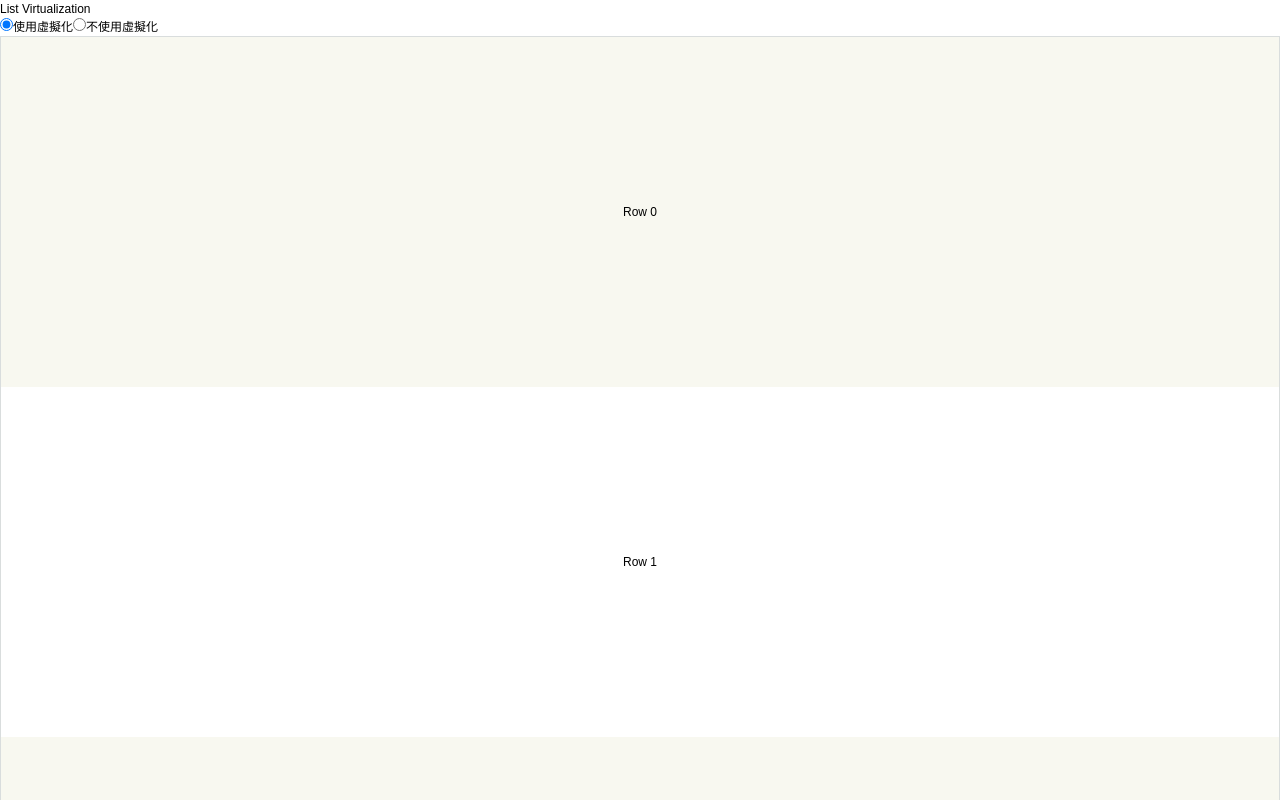
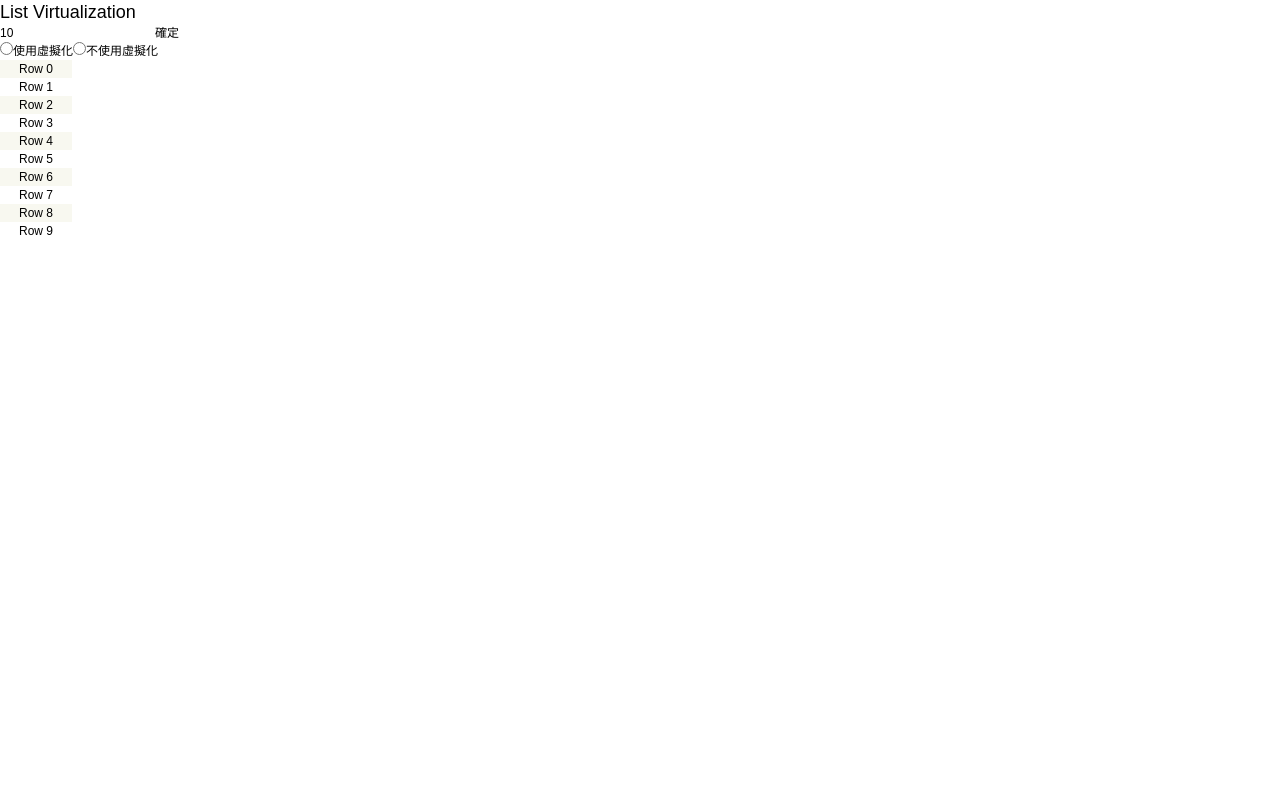
Before and after one commit to JuneLin2001/List-Virtualization-Discussion, a React (Vite) app: page /UsingRegularList in a window 1280 px wide. Built offline with nearby package versions, Linux system fonts and the light colour scheme; the HTML template or start-up script is replaced by a standard one.

Commit message:
feat: add input item count function

```diff
--- a/src/App.jsx
+++ b/src/App.jsx
@@ -1,37 +1,46 @@
-import React, { useState } from "react";
+import { Routes, Route } from "react-router-dom";
 import "../src/index.css";
 import UsingListVirtualization from "./UsingListVirtualization";
 import UsingRegularList from "./UsingRegularList";
+import Selector from "./Selector";
+import { useState } from "react";
 
 const App = () => {
-  const [showVirtualization, setShowVirtualization] = useState(true); // 狀態用來切換
+  const [tempItemCount, setTempItemCount] = useState(10);
+  const [itemCount, setItemCount] = useState(10);
+
+  const handleInputChange = (e) => {
+    const value = e.target.value;
+    if (/^\d*$/.test(value)) {
+      setTempItemCount(Number(value));
+    }
+  };
+
+  const handleApplyCount = () => {
+    setItemCount(tempItemCount);
+  };
 
   return (
     <>
-      <h1>List Virtualization</h1>
-      <div>
-        <label>
-          <input
-            type="radio"
-            value="virtualization"
-            checked={showVirtualization}
-            onChange={() => setShowVirtualization(true)} // 切換到虛擬化
-          />
-          使用虛擬化
-        </label>
-        <label>
-          <input
-            type="radio"
-            value="regular"
-            checked={!showVirtualization}
-            onChange={() => setShowVirtualization(false)} // 切換到不使用虛擬化
-          />
-          不使用虛擬化
-        </label>
-      </div>
-
-      {/* 根據狀態顯示相應的列表 */}
-      {showVirtualization ? <UsingListVirtualization /> : <UsingRegularList />}
+      <h1 className="w-full text-2xl">List Virtualization</h1>
+      <input
+        type="text"
+        value={tempItemCount}
+        onChange={handleInputChange}
+        placeholder="輸入數字"
+      />
+      <button onClick={handleApplyCount}>確定</button>
+      <Selector />
+      <Routes>
+        <Route
+          path="/UsingListVirtualization"
+          element={<UsingListVirtualization itemCount={itemCount} />}
+        />
+        <Route
+          path="/UsingRegularList"
+          element={<UsingRegularList itemCount={itemCount} />}
+        />
+      </Routes>
     </>
   );
 };
--- /dev/null
+++ b/src/Selector.jsx
@@ -0,0 +1,48 @@
+import { Link } from "react-router-dom";
+import "../src/index.css";
+import { useState } from "react";
+
+const Selector = () => {
+  const [selectedListType, setSelectedListType] = useState("");
+
+  return (
+    <>
+      <div>
+        <label>
+          <input
+            type="radio"
+            name="listType"
+            checked={selectedListType === "virtualization"}
+            onChange={() => {
+              setSelectedListType("virtualization");
+            }}
+          />
+          <Link
+            to="/UsingListVirtualization"
+            onClick={() => setSelectedListType("virtualization")}
+          >
+            使用虛擬化
+          </Link>
+        </label>
+        <label>
+          <input
+            type="radio"
+            name="listType"
+            checked={selectedListType === "regular"}
+            onChange={() => {
+              setSelectedListType("regular");
+            }}
+          />
+          <Link
+            to="/UsingRegularList"
+            onClick={() => setSelectedListType("regular")}
+          >
+            不使用虛擬化
+          </Link>
+        </label>
+      </div>
+    </>
+  );
+};
+
+export default Selector;
--- a/src/UsingListVirtualization.jsx
+++ b/src/UsingListVirtualization.jsx
@@ -1,28 +1,38 @@
 import { FixedSizeList as List } from "react-window";
 import AutoSizer from "react-virtualized-auto-sizer";
+import PropTypes from "prop-types";
 
 const Row = ({ index, style }) => (
   <div className={index % 2 ? "ListItemOdd" : "ListItemEven"} style={style}>
     Row {index}
   </div>
 );
+Row.propTypes = {
+  index: PropTypes.number.isRequired,
+  style: PropTypes.object.isRequired,
+};
 
-const UsingListVirtualization = () => {
+const UsingListVirtualization = ({ itemCount }) => {
   return (
+    <>
       <AutoSizer>
         {({ height, width }) => (
           <List
             className="List"
             height={height}
-          itemCount={1000}
-          itemSize={350}
+            itemCount={itemCount}
+            itemSize={400}
             width={width}
           >
             {Row}
           </List>
         )}
       </AutoSizer>
+    </>
   );
+};
+UsingListVirtualization.propTypes = {
+  itemCount: PropTypes.number.isRequired,
 };
 
 export default UsingListVirtualization;
--- a/src/UsingRegularList.jsx
+++ b/src/UsingRegularList.jsx
@@ -1,19 +1,24 @@
-import React from "react";
+import PropTypes from "prop-types";
 
 const Row = ({ index }) => (
   <div className={index % 2 ? "ListItemOdd" : "ListItemEven"}>Row {index}</div>
 );
 
-const UsingRegularList = () => {
-  const itemCount = 10000;
+Row.propTypes = {
+  index: PropTypes.number.isRequired,
+};
 
+const UsingRegularList = ({ itemCount }) => {
   return (
-    <div className="List" style={{ Height: "600px", overflowY: "auto" }}>
+    <div className="h-4 w-24">
       {Array.from({ length: itemCount }, (_, index) => (
         <Row key={index} index={index} />
       ))}
     </div>
   );
 };
+UsingRegularList.propTypes = {
+  itemCount: PropTypes.number.isRequired,
+};
 
 export default UsingRegularList;
```
Lines whose indentation alone changed are shown as unchanged.
